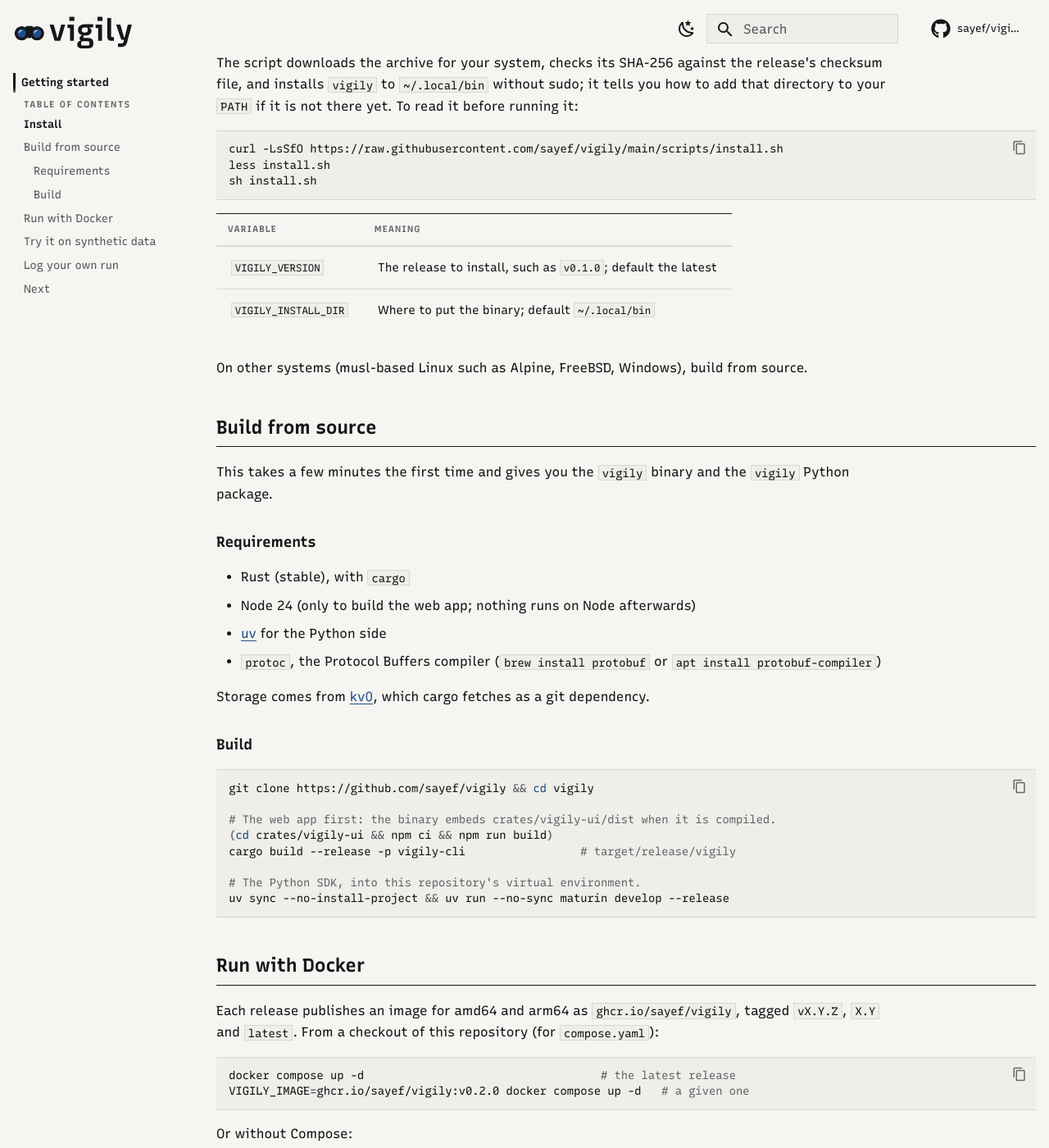
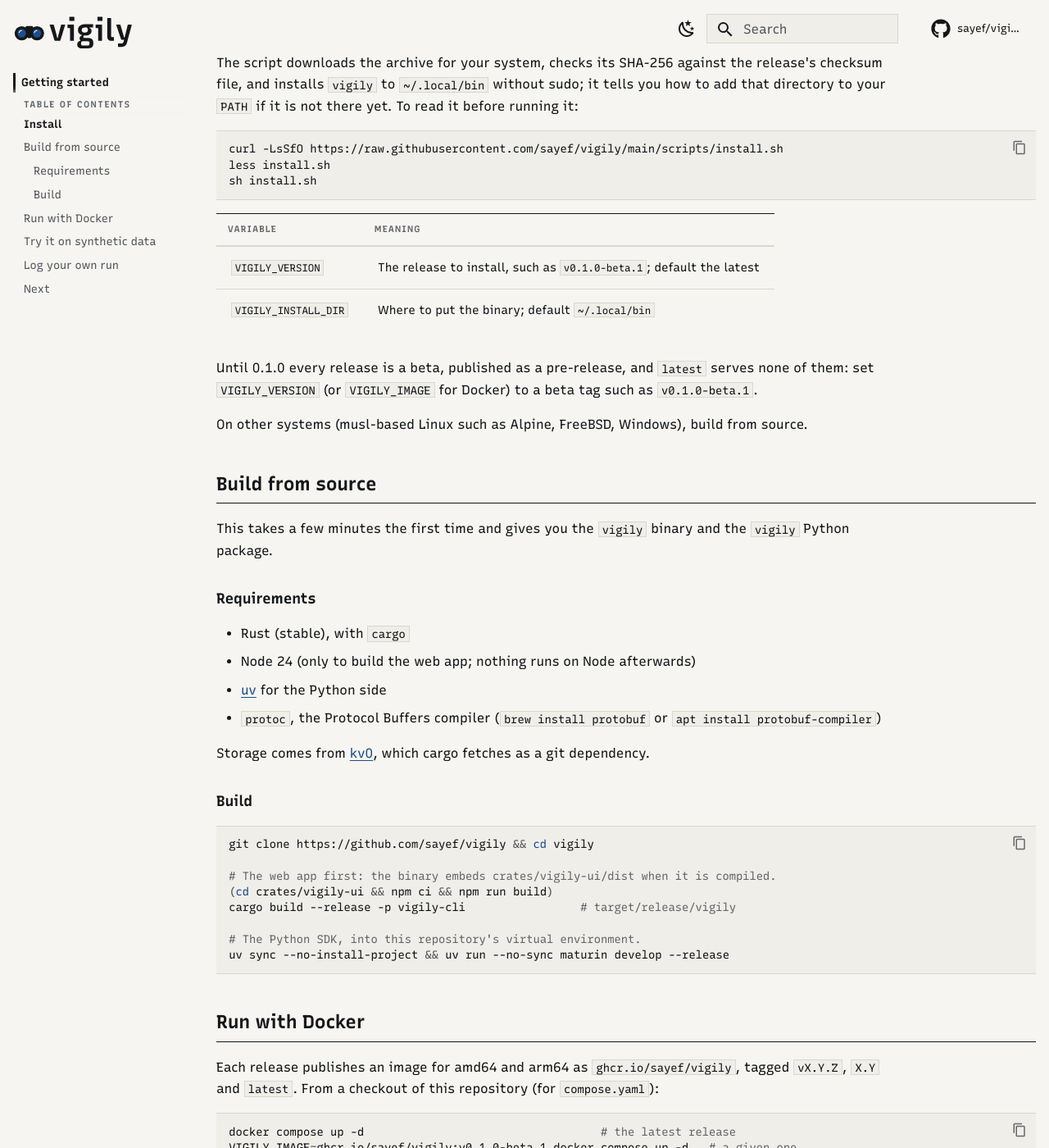
Before and after one commit to sayef/vigily, an MkDocs documentation site: the page built from docs/getting-started.md, in a window 1280 px wide and 1400 px high, scrolled down 488 px. Shown: the whole window at 82% size. Built offline with MkDocs 1.6.1 and Material for MkDocs 9.7.7, drawn with Linux system fonts in a browser that asks for light colours; comment, search, counter and statistics services are not loaded.

Commit message:
Add a beta note to the README and the docs home page
Until 0.1.0 every release is a pre-release that latest does not serve, so the install docs say to pass a beta tag.

````diff
--- a/docs/getting-started.md
+++ b/docs/getting-started.md
@@ -24,8 +24,11 @@ sh install.sh
 
 | Variable | Meaning |
 |---|---|
-| `VIGILY_VERSION` | The release to install, such as `v0.1.0`; default the latest |
+| `VIGILY_VERSION` | The release to install, such as `v0.1.0-beta.1`; default the latest |
 | `VIGILY_INSTALL_DIR` | Where to put the binary; default `~/.local/bin` |
+
+Until 0.1.0 every release is a beta, published as a pre-release, and `latest` serves none of
+them: set `VIGILY_VERSION` (or `VIGILY_IMAGE` for Docker) to a beta tag such as `v0.1.0-beta.1`.
 
 On other systems (musl-based Linux such as Alpine, FreeBSD, Windows), build from source.
 
@@ -63,7 +66,7 @@ Each release publishes an image for amd64 and arm64 as `ghcr.io/sayef/vigily`, t
 
 ```bash
 docker compose up -d                                   # the latest release
-VIGILY_IMAGE=ghcr.io/sayef/vigily:v0.2.0 docker compose up -d   # a given one
+VIGILY_IMAGE=ghcr.io/sayef/vigily:v0.1.0-beta.1 docker compose up -d   # a given one
 ```
 
 Or without Compose:
--- a/docs/stylesheets/home.css
+++ b/docs/stylesheets/home.css
@@ -65,6 +65,10 @@
 }
 .vg-side p {
   margin: 0;
+}
+.vg-side .vg-note {
+  margin-top: 0.9rem;
+  color: var(--vg-faint);
 }
 .vg-actions {
   display: flex;
--- a/overrides/home.html
+++ b/overrides/home.html
@@ -16,6 +16,7 @@
           <a class="vg-btn" href="{{ 'concepts/' | url }}">Concepts</a>
           <a class="vg-btn" href="https://github.com/sayef/vigily">GitHub</a>
         </p>
+        <p class="vg-note">vigily is in beta: the API may still change before 0.1.0.</p>
       </div>
     </section>
 
````
Also changed, not shown: README.md (+5 -1 lines), docs/index.md (+2 -0 lines).
